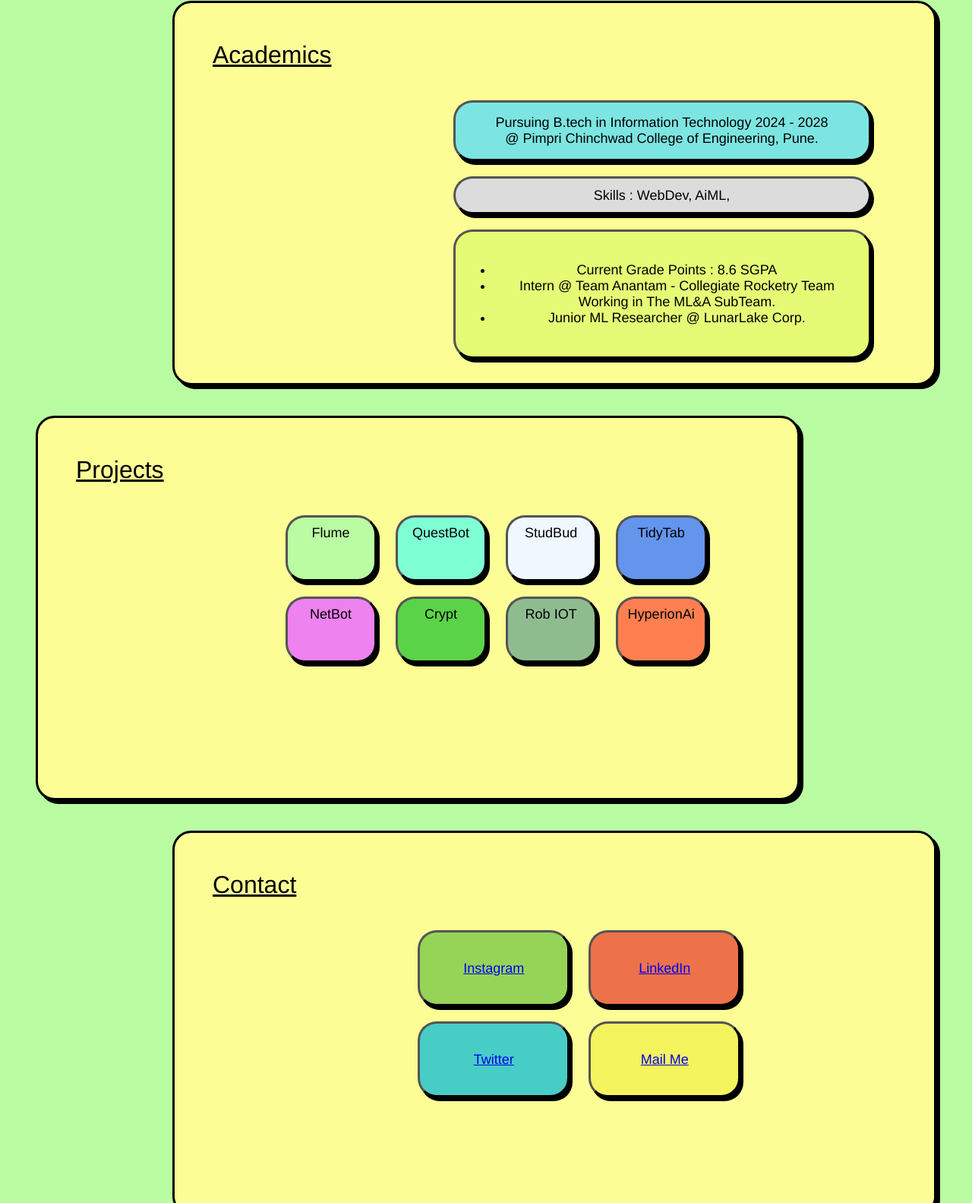
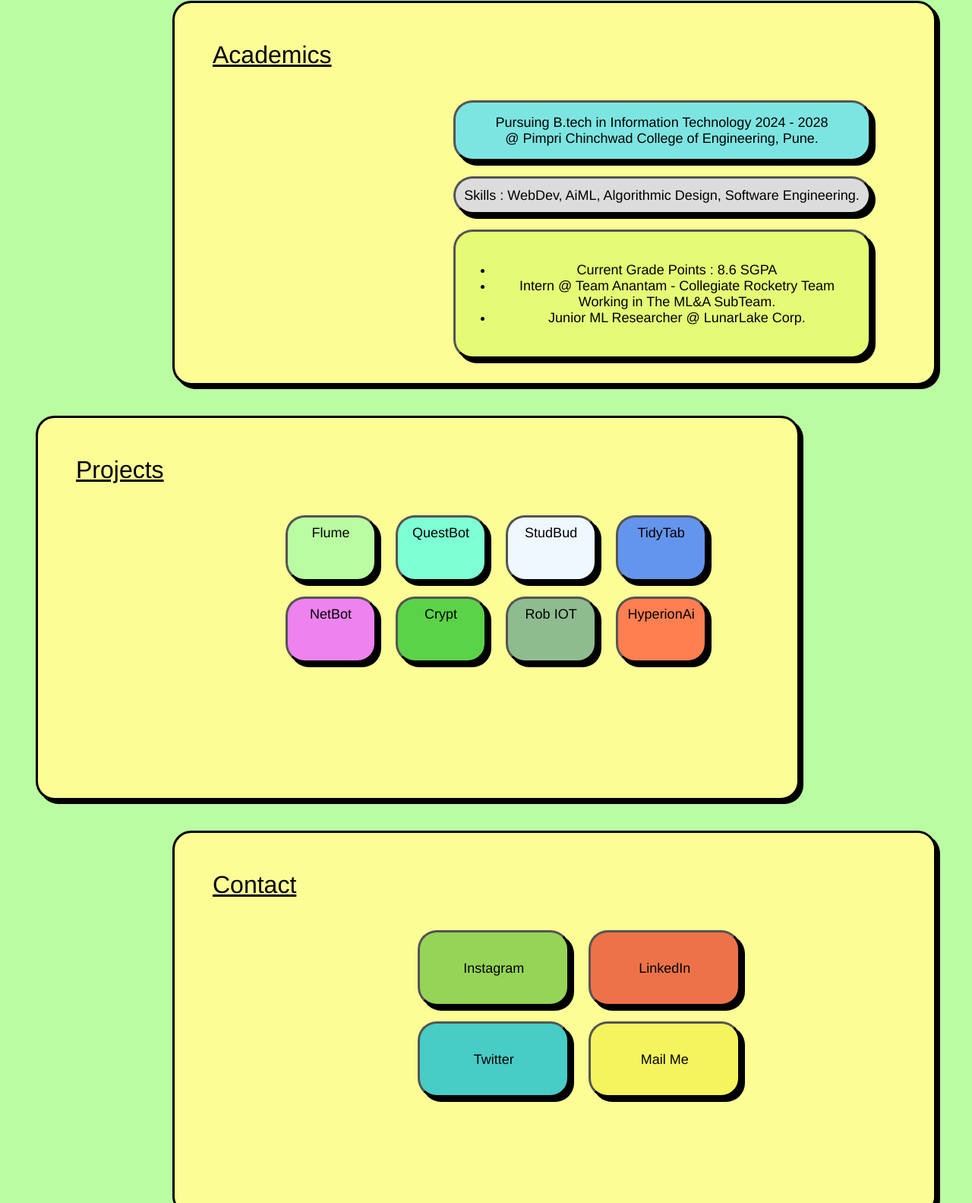
Before and after one commit to HyperionXCF/Personal-Portfolio-Ysh, a plain HTML site: page index.html in a window 1280 px wide. Shown: the part 1217-2800 px from the top of the page at 76% size. Drawn offline with Linux system fonts and the light colour scheme.

Commit message:
Add files via upload

```diff
--- a/index.html
+++ b/index.html
@@ -25,6 +25,7 @@
             <div class="heading">About</div>
             <div class="content"><h3>
                 <div class="items2">
+                    <button class="Y">Hello! I'm Yash Sonalekar From India.</button>
                     <button class="Tag">A Passionate learner diving into Creative Web Development, Machine Learning, and Competitive Programming, one project at a time.</button>
                     <button class="Brief">I'm currently in the learning phase, exploring how technology can solve real-world problems and make life easier. I also enjoy the challenge of competitive programming, as it helps me sharpen my problem-solving skills and logical thinking. As I continue to grow, I'm excited to work on projects that blend creativity and innovation while building a strong foundation in software development and AI</button>
                 </div>
@@ -58,7 +59,7 @@
                         @ Pimpri Chinchwad College of Engineering, Pune.
                     </button>
                     <button class="Tag2">
-                        Skills : WebDev, AiML,
+                        Skills : WebDev, AiML, Algorithmic Design, Software Engineering.
                     </button>
                     <button class="Brief2">
                         <ul>
@@ -95,10 +96,9 @@
         <div class="container">
             <div class="heading">Contact</div>
             <div class="content2"><h3>
-                <button class="IG">
-                    <a href="https://www.instagram.com/yash.hyprin/">Instagram</a>
-                </button>
-                <button class="L"><a href="https://www.linkedin.com/in/yash-sonalekar-3727722a0?lipi=urn%3Ali%3Apage%3Ad_flagship3_profile_view_base_contact_details%3B7Iy2t5JSRKCsNIzP4qGfog%3D%3D">LinkedIn</a></button>
+
+                <a href="https://www.instagram.com/yash.hyprin/"><button class="IG">Instagram</button></a>
+                <a href="https://www.linkedin.com/in/yash-sonalekar-3727722a0?lipi=urn%3Ali%3Apage%3Ad_flagship3_profile_view_base_contact_details%3B7Iy2t5JSRKCsNIzP4qGfog%3D%3D"><button class="L">LinkedIn</button></a>
                 <button class="J"><a href="index.html">Twitter</a></button>
                 <button class="M"><a href="ysonalekar02@gmail.com">Mail Me</a></button>
             </h3></div>
--- a/style.css
+++ b/style.css
@@ -11,11 +11,8 @@ button{
     border-radius: 25px;
     border-width: 3px;
     border-color: black;
-    box-shadow: 4px 5px;
-}
-
-button:hover{
-    box-shadow: 4px 4px;
+    box-shadow: 6px 6px;
+    cursor: pointer;
 }
 
 .nav{
@@ -195,3 +192,16 @@ body{
     background-color: rgb(72, 204, 198);
     width: 200px;
 }
+.Y{
+    width: 575px;
+    background-color: rgb(160, 220, 20);
+}
+
+a{
+    text-decoration: none;
+    color: black;
+}
+
+button:hover{
+    box-shadow: 4px 4px;
+}
```
